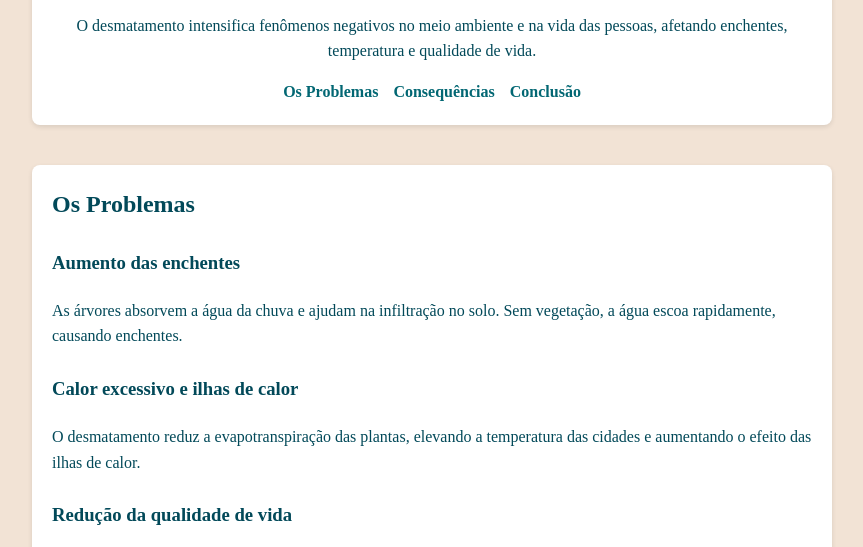
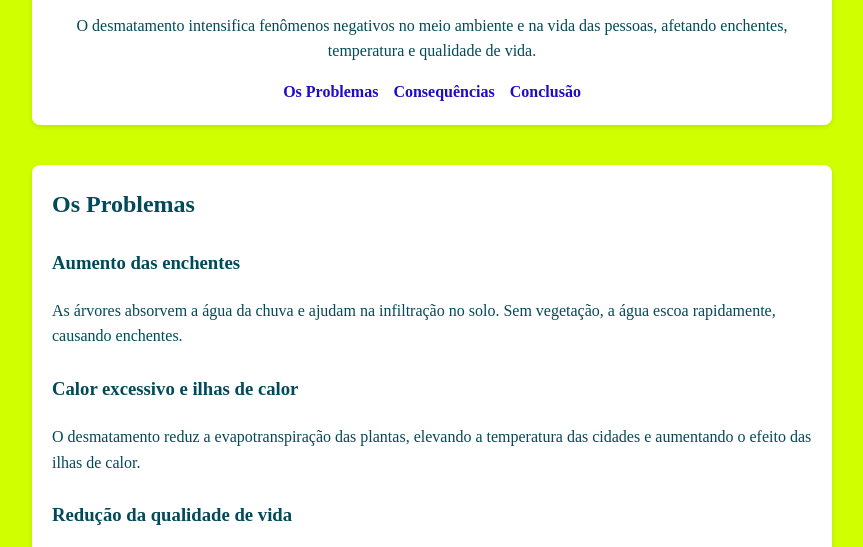
Before and after one commit to cesarrafaelsouza/agrinho2025, a plain HTML site: page index.html in a window 1280 px wide. Shown: the part 154-701 px from the top of the page, without its empty margins (208-1071 px from the left). Drawn offline with Linux system fonts and the light colour scheme; a web font is replaced by a local one.

Commit message:
nova cor

```diff
--- a/style.css
+++ b/style.css
@@ -3,11 +3,11 @@
 
 
 :root {
---primary-color: #026773;
---secondary-color: #3CA6A6;
+--primary-color: #1f0dc2;
+--secondary-color: #00fabb;
 --text-color: #024959;
---background-color: #F2E3D5;
---button-hover: #012E40;
+--background-color: #d0ff00;
+--button-hover: #5eff00;
 --font-body: "Chocolate Classical Sans", serif;
 --font-titulo: "Rakkas", serif;
 }
```
